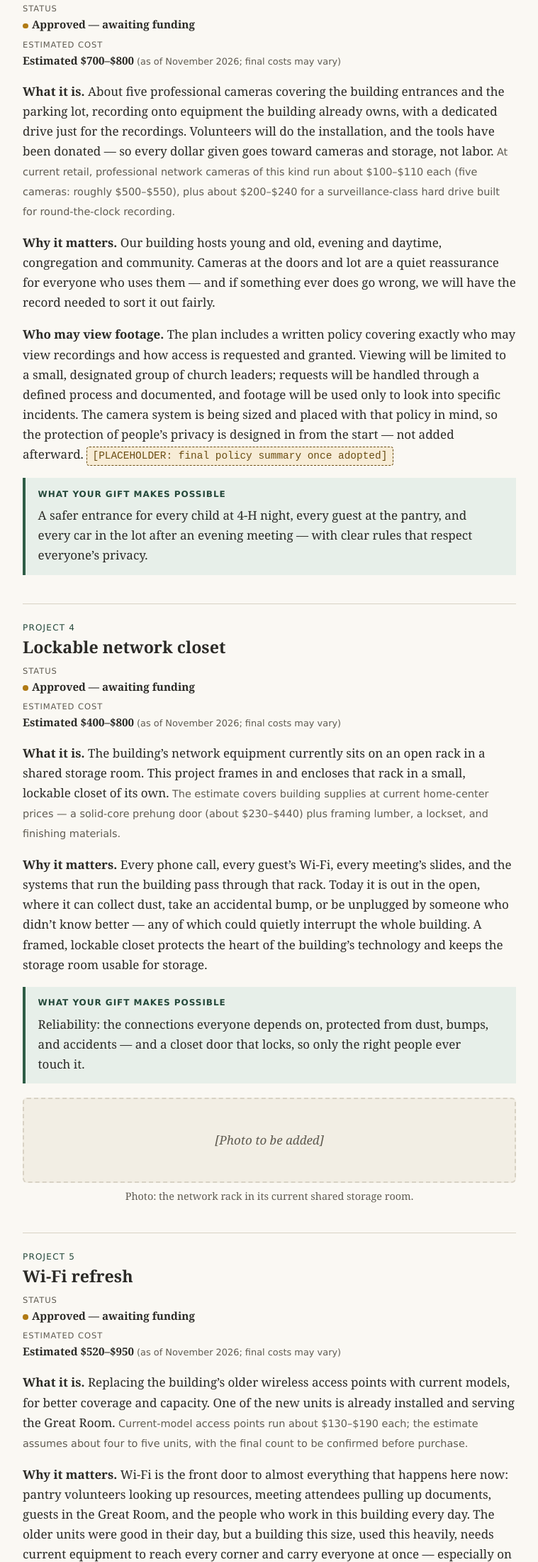
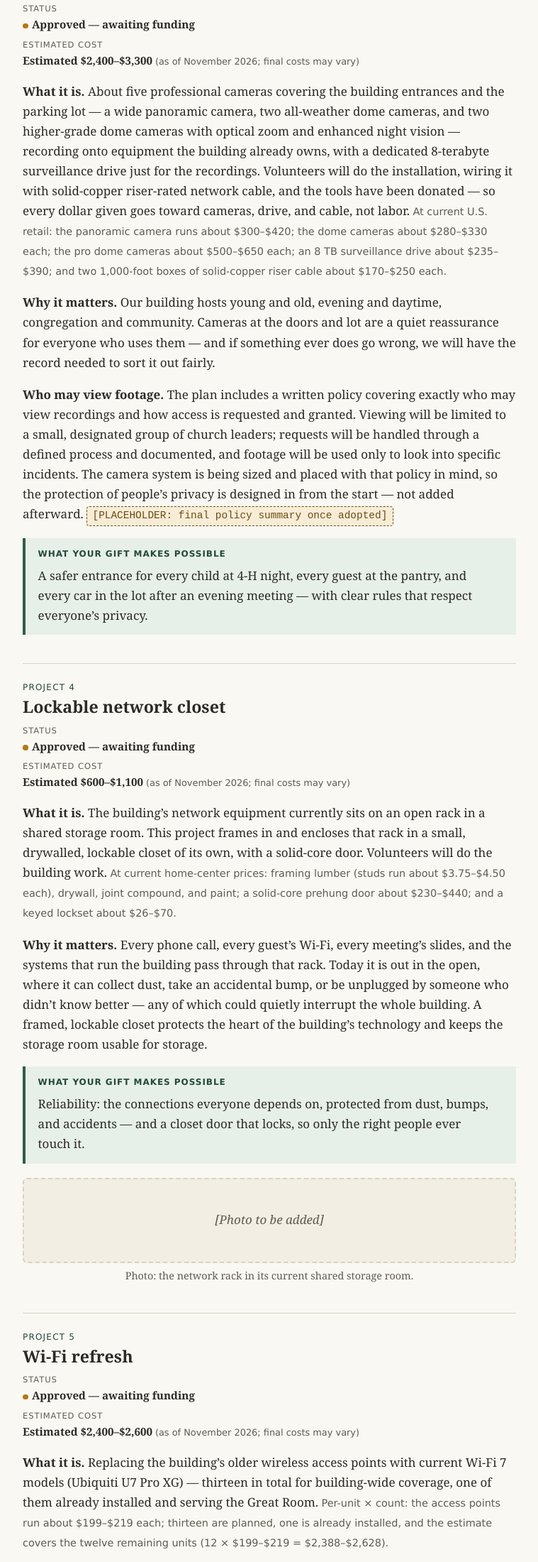
Before and after one commit to Cgunst/tcc-projects, a plain HTML site: page index.html in a window 1280 px wide. Shown: the part 3709-5909 px from the top of the page at 71% size, without its empty margins (260-1019 px from the left). Drawn offline with Linux system fonts and the light colour scheme.

Commit message:
Correct Project 3-5 estimates to actual equipment specs
P3: UniFi G6 180 x1 (~$300-420), G6 Dome x2 (~$280-330 ea),
G6 Pro Dome x2 (~$500-650 ea), SkyHawk 8TB (~$235-390), 2x 1000ft
solid-copper Cat6 riser (~$170-250 ea) -> $2,400-$3,300.
P4: framed+drywalled closet w/ solid-core door, full materials
breakdown -> $600-$1,100. P5: Ubiquiti U7 Pro XG, 13 planned / 12
remaining at ~$199-219 ea -> $2,400-$2,600. P1/P2 confirmed current.
New total $9,100-$11,700; page states plainly that this exceeds the
initial $10,000 ask (~$1,700 at high end); projects proceed in
priority order as funds allow.

Co-authored-by: Hermes Agent <hermes@localhost>

```diff
--- a/index.html
+++ b/index.html
@@ -395,9 +395,9 @@
       <h3>Security cameras for entrances and parking</h3>
       <div class="status-row">
         <span><span class="label">Status</span><span class="value status-awaiting"><span class="status-dot" aria-hidden="true"></span>Approved &mdash; awaiting funding</span></span>
-        <span><span class="label">Estimated cost</span><span class="value">Estimated $700&ndash;$800 <span class="estimate-note">(as of November 2026; final costs may vary)</span></span></span>
+        <span><span class="label">Estimated cost</span><span class="value">Estimated $2,400&ndash;$3,300 <span class="estimate-note">(as of November 2026; final costs may vary)</span></span></span>
       </div>
-      <p><strong>What it is.</strong> About five professional cameras covering the building entrances and the parking lot, recording onto equipment the building already owns, with a dedicated drive just for the recordings. Volunteers will do the installation, and the tools have been donated &mdash; so every dollar given goes toward cameras and storage, not labor. <span class="estimate-note">At current retail, professional network cameras of this kind run about $100&ndash;$110 each (five cameras: roughly $500&ndash;$550), plus about $200&ndash;$240 for a surveillance-class hard drive built for round-the-clock recording.</span></p>
+      <p><strong>What it is.</strong> About five professional cameras covering the building entrances and the parking lot &mdash; a wide panoramic camera, two all-weather dome cameras, and two higher-grade dome cameras with optical zoom and enhanced night vision &mdash; recording onto equipment the building already owns, with a dedicated 8-terabyte surveillance drive just for the recordings. Volunteers will do the installation, wiring it with solid-copper riser-rated network cable, and the tools have been donated &mdash; so every dollar given goes toward cameras, drive, and cable, not labor. <span class="estimate-note">At current U.S. retail: the panoramic camera runs about $300&ndash;$420; the dome cameras about $280&ndash;$330 each; the pro dome cameras about $500&ndash;$650 each; an 8&nbsp;TB surveillance drive about $235&ndash;$390; and two 1,000-foot boxes of solid-copper riser cable about $170&ndash;$250 each.</span></p>
       <p><strong>Why it matters.</strong> Our building hosts young and old, evening and daytime, congregation and community. Cameras at the doors and lot are a quiet reassurance for everyone who uses them &mdash; and if something ever does go wrong, we will have the record needed to sort it out fairly.</p>
       <p><strong>Who may view footage.</strong> The plan includes a written policy covering exactly who may view recordings and how access is requested and granted. Viewing will be limited to a small, designated group of church leaders; requests will be handled through a defined process and documented, and footage will be used only to look into specific incidents. The camera system is being sized and placed with that policy in mind, so the protection of people&rsquo;s privacy is designed in from the start &mdash; not added afterward. <span class="placeholder">[PLACEHOLDER: final policy summary once adopted]</span></p>
       <div class="gift-box no-break">
@@ -412,9 +412,9 @@
       <h3>Lockable network closet</h3>
       <div class="status-row">
         <span><span class="label">Status</span><span class="value status-awaiting"><span class="status-dot" aria-hidden="true"></span>Approved &mdash; awaiting funding</span></span>
-        <span><span class="label">Estimated cost</span><span class="value">Estimated $400&ndash;$800 <span class="estimate-note">(as of November 2026; final costs may vary)</span></span></span>
+        <span><span class="label">Estimated cost</span><span class="value">Estimated $600&ndash;$1,100 <span class="estimate-note">(as of November 2026; final costs may vary)</span></span></span>
       </div>
-      <p><strong>What it is.</strong> The building&rsquo;s network equipment currently sits on an open rack in a shared storage room. This project frames in and encloses that rack in a small, lockable closet of its own. <span class="estimate-note">The estimate covers building supplies at current home-center prices &mdash; a solid-core prehung door (about $230&ndash;$440) plus framing lumber, a lockset, and finishing materials.</span></p>
+      <p><strong>What it is.</strong> The building&rsquo;s network equipment currently sits on an open rack in a shared storage room. This project frames in and encloses that rack in a small, drywalled, lockable closet of its own, with a solid-core door. Volunteers will do the building work. <span class="estimate-note">At current home-center prices: framing lumber (studs run about $3.75&ndash;$4.50 each), drywall, joint compound, and paint; a solid-core prehung door about $230&ndash;$440; and a keyed lockset about $26&ndash;$70.</span></p>
       <p><strong>Why it matters.</strong> Every phone call, every guest&rsquo;s Wi-Fi, every meeting&rsquo;s slides, and the systems that run the building pass through that rack. Today it is out in the open, where it can collect dust, take an accidental bump, or be unplugged by someone who didn&rsquo;t know better &mdash; any of which could quietly interrupt the whole building. A framed, lockable closet protects the heart of the building&rsquo;s technology and keeps the storage room usable for storage.</p>
       <div class="gift-box no-break">
         <h4>What your gift makes possible</h4>
@@ -432,9 +432,9 @@
       <h3>Wi-Fi refresh</h3>
       <div class="status-row">
         <span><span class="label">Status</span><span class="value status-awaiting"><span class="status-dot" aria-hidden="true"></span>Approved &mdash; awaiting funding</span></span>
-        <span><span class="label">Estimated cost</span><span class="value">Estimated $520&ndash;$950 <span class="estimate-note">(as of November 2026; final costs may vary)</span></span></span>
+        <span><span class="label">Estimated cost</span><span class="value">Estimated $2,400&ndash;$2,600 <span class="estimate-note">(as of November 2026; final costs may vary)</span></span></span>
       </div>
-      <p><strong>What it is.</strong> Replacing the building&rsquo;s older wireless access points with current models, for better coverage and capacity. One of the new units is already installed and serving the Great Room. <span class="estimate-note">Current-model access points run about $130&ndash;$190 each; the estimate assumes about four to five units, with the final count to be confirmed before purchase.</span></p>
+      <p><strong>What it is.</strong> Replacing the building&rsquo;s older wireless access points with current Wi-Fi 7 models (Ubiquiti U7 Pro XG) &mdash; thirteen in total for building-wide coverage, one of them already installed and serving the Great Room. <span class="estimate-note">Per-unit &times; count: the access points run about $199&ndash;$219 each; thirteen are planned, one is already installed, and the estimate covers the twelve remaining units (12 &times; $199&ndash;$219 = $2,388&ndash;$2,628).</span></p>
       <p><strong>Why it matters.</strong> Wi-Fi is the front door to almost everything that happens here now: pantry volunteers looking up resources, meeting attendees pulling up documents, guests in the Great Room, and the people who work in this building every day. The older units were good in their day, but a building this size, used this heavily, needs current equipment to reach every corner and carry everyone at once &mdash; especially on busy days when several rooms are in use at the same time.</p>
       <div class="gift-box no-break">
         <h4>What your gift makes possible</h4>
@@ -470,7 +470,8 @@
 
   <section id="funding">
     <h2>Funding &amp; how to give</h2>
-    <p><strong>Total needed:</strong> roughly <strong>$5,300&ndash;$7,200</strong> for Projects 1&ndash;5 <span class="cost-cap-note">(estimated, as of November 2026; final costs may vary &mdash; and the total will not exceed $10,000)</span></p>
+    <p><strong>Total needed:</strong> roughly <strong>$9,100&ndash;$11,700</strong> for Projects 1&ndash;5 <span class="cost-cap-note">(estimated, as of November 2026; final costs may vary)</span></p>
+    <p><strong>The total exceeds the initial $10,000 ask; projects proceed in priority order as funds allow.</strong> The low end of the estimate sits just under $10,000; if costs land at the high end, the shortfall is roughly $1,700. No project is abandoned &mdash; later projects simply wait for their turn until funding catches up.</p>
     <p><strong>Every gift helps, at any size.</strong> Projects move forward in the priority order listed above, as funds come in &mdash; so partial funding isn&rsquo;t a lesser gift; it simply moves the next project closer to done. If a specific project speaks to you, gifts can be designated for it; gifts may also be given toward the overall effort.</p>
     <p><strong>How to give.</strong> Gifts are made through the church and may be designated for these projects. <span class="placeholder">[PLACEHOLDER: giving instructions / designation wording]</span> Whether gifts are tax-deductible, and how receipts are issued: <span class="placeholder">[PLACEHOLDER: tax-deductibility statement]</span></p>
     <p><strong>If we raise more than needed.</strong> Any funds left over after these projects are complete will be set aside for future Trinity Community Center technology and AV projects &mdash; including the future projects listed above &mdash; so nothing given is ever wasted.</p>
```
